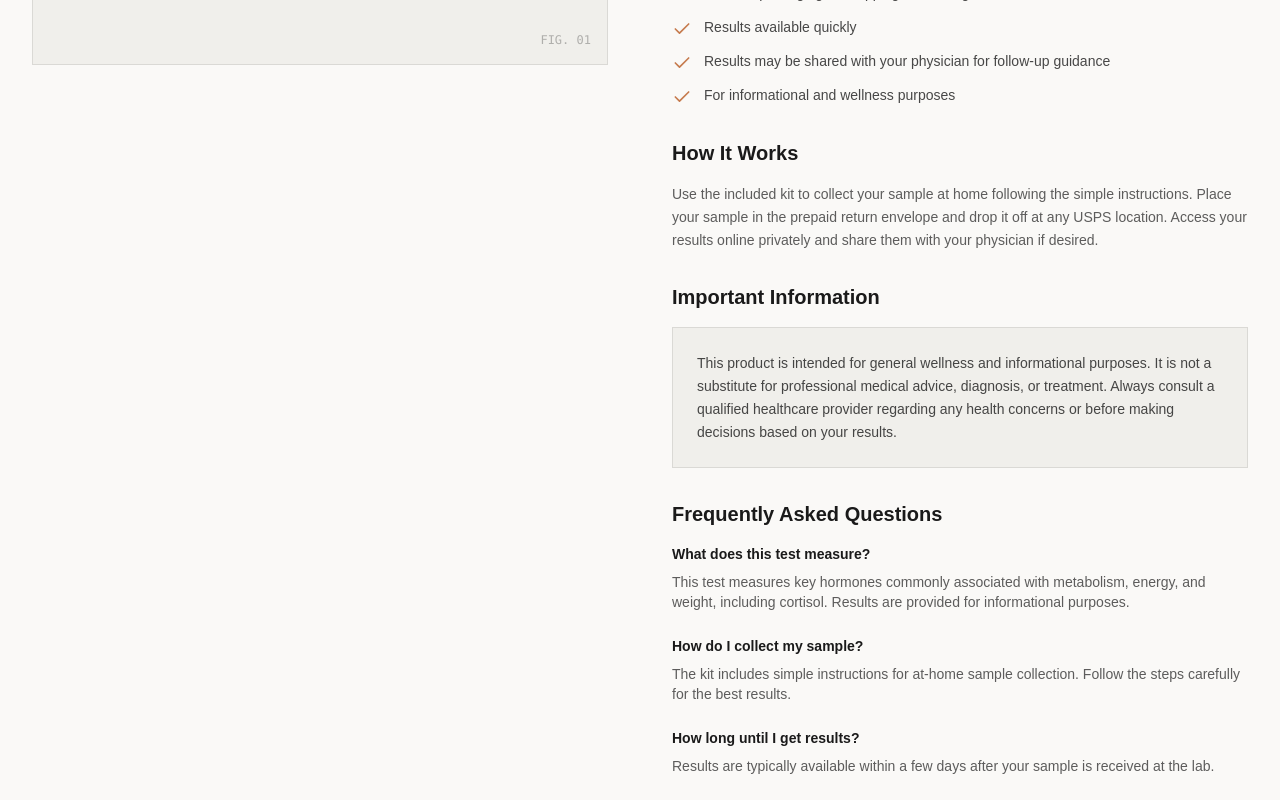
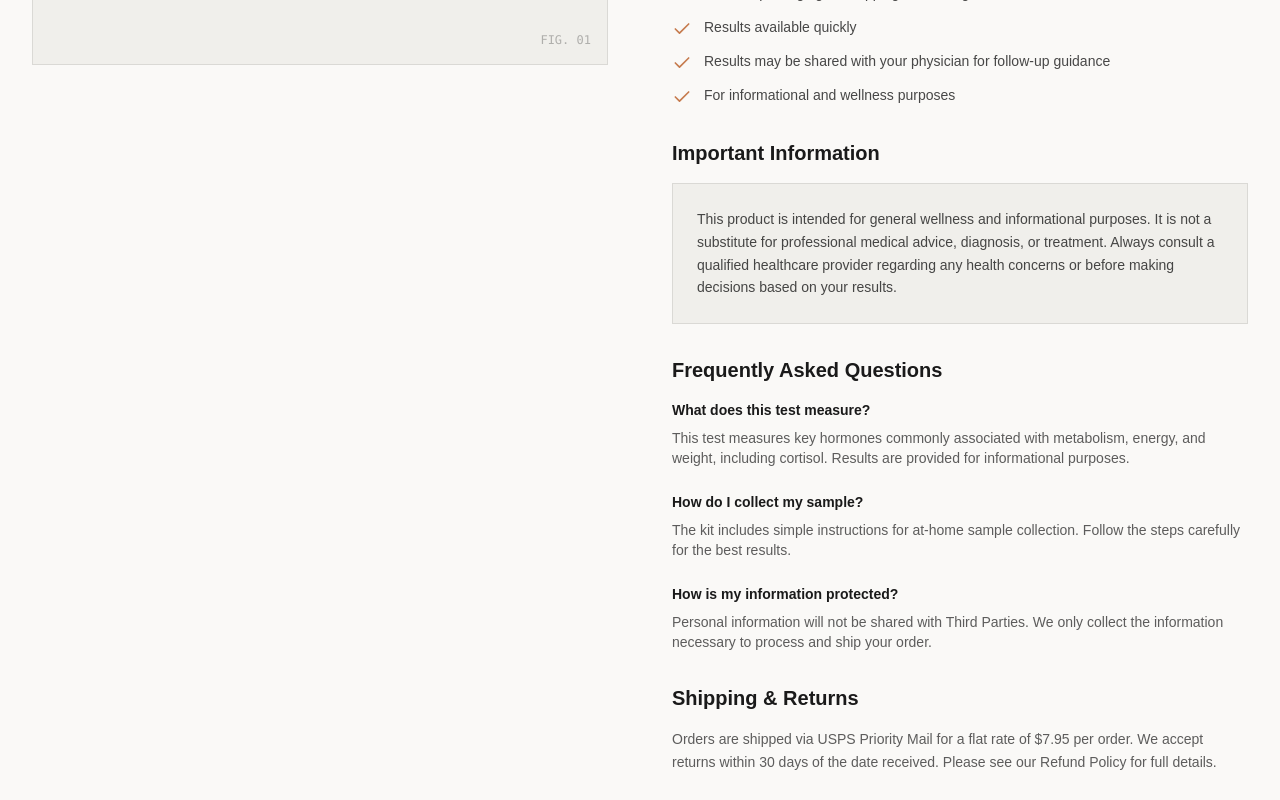
Before and after one commit to islam-vlb/precisionbloodtypelab2, a Next.js app: page /product/at-home-metabolism-test-kit in a window 1280 px wide. Shown: the part 660-1460 px from the top of the page. Built offline with nearby package versions, Linux system fonts and the light colour scheme.

Commit message:
Remove unsupported SEND/REVIEW steps and clean content

```diff
--- a/src/app/page.tsx
+++ b/src/app/page.tsx
@@ -26,16 +26,6 @@ export default function HomePage() {
       num: '01',
       title: 'COLLECT',
       desc: 'Use the included kit to collect your sample at home following the simple instructions.',
-    },
-    {
-      num: '02',
-      title: 'SEND',
-      desc: 'Place your sample in the prepaid return envelope and drop it off at any USPS location.',
-    },
-    {
-      num: '03',
-      title: 'REVIEW',
-      desc: 'Access your results online privately and share them with your physician if desired.',
     },
   ]
 
--- a/src/app/product/[slug]/page.tsx
+++ b/src/app/product/[slug]/page.tsx
@@ -74,15 +74,6 @@ export default async function ProductPage({ params }: { params: Promise<{ slug:
                 </div>
 
                 <div>
-                  <h2 className="font-heading text-xl font-bold text-graphite mb-4">How It Works</h2>
-                  <p className="text-graphite/70 text-sm leading-relaxed">
-                    Use the included kit to collect your sample at home following the simple instructions.
-                    Place your sample in the prepaid return envelope and drop it off at any USPS location.
-                    Access your results online privately and share them with your physician if desired.
-                  </p>
-                </div>
-
-                <div>
                   <h2 className="font-heading text-xl font-bold text-graphite mb-4">Important Information</h2>
                   <div className="bg-warm-dark border border-graphite/10 p-6">
                     <p className="text-sm text-graphite/80 leading-relaxed">{product.medicalDisclaimer}</p>
@@ -99,10 +90,6 @@ export default async function ProductPage({ params }: { params: Promise<{ slug:
                     <div>
                       <h3 className="font-heading text-sm font-bold text-graphite mb-2">How do I collect my sample?</h3>
                       <p className="text-sm text-graphite/70">The kit includes simple instructions for at-home sample collection. Follow the steps carefully for the best results.</p>
-                    </div>
-                    <div>
-                      <h3 className="font-heading text-sm font-bold text-graphite mb-2">How long until I get results?</h3>
-                      <p className="text-sm text-graphite/70">Results are typically available within a few days after your sample is received at the lab.</p>
                     </div>
                     <div>
                       <h3 className="font-heading text-sm font-bold text-graphite mb-2">How is my information protected?</h3>
```
